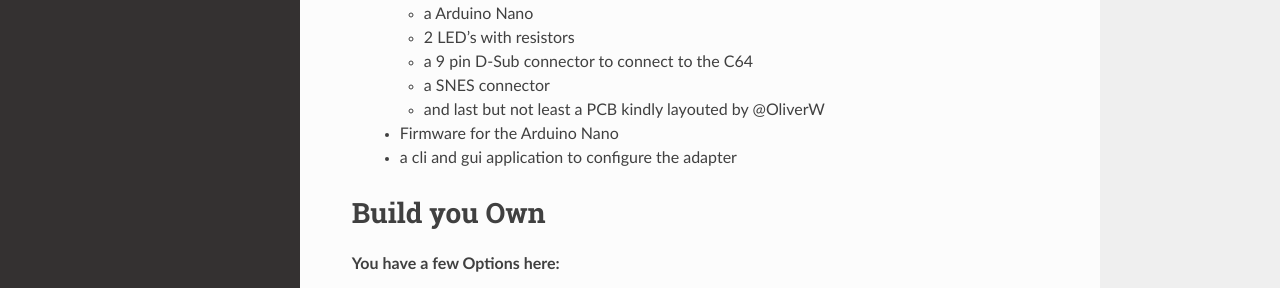
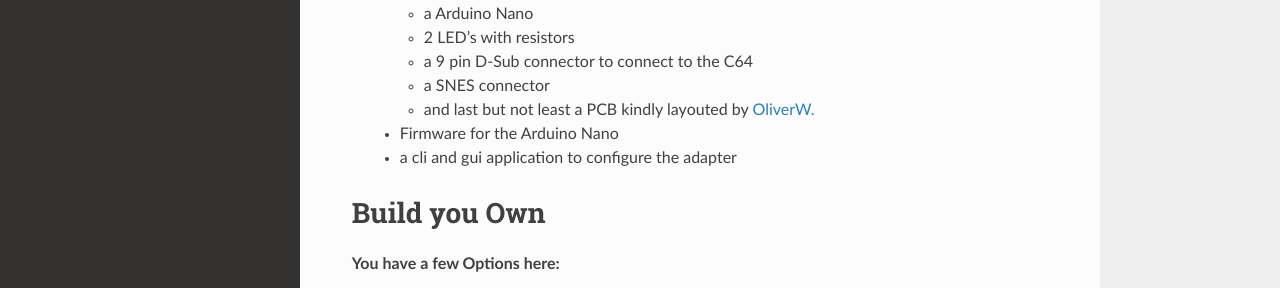
Before and after one commit to snes2c64/firmware, a Sphinx documentation site: the page built from docs/index.rst, in a window 1280 px wide and 900 px high. Shown: the part 350-638 px from the top of the window. Built offline with Sphinx 7.4.7 and the Read the Docs theme 2.0.0, drawn with Linux system fonts in a browser that asks for light colours; part of the change alters nothing that is shown.

```diff
--- a/docs/index.rst
+++ b/docs/index.rst
@@ -26,7 +26,7 @@ It contains of multiple Parts:
       -  2 LED's with resistors
       -  a 9 pin D-Sub connector to connect to the C64
       -  a SNES connector
-      -  and last but not least a PCB kindly layouted by @OliverW
+      -  and last but not least a PCB kindly layouted by `OliverW. <https://www.forum64.de/wcf/index.php?user/1989-oliverw/>`_
 
    -  Firmware for the Arduino Nano
    -  a cli and gui application to configure the adapter
```
